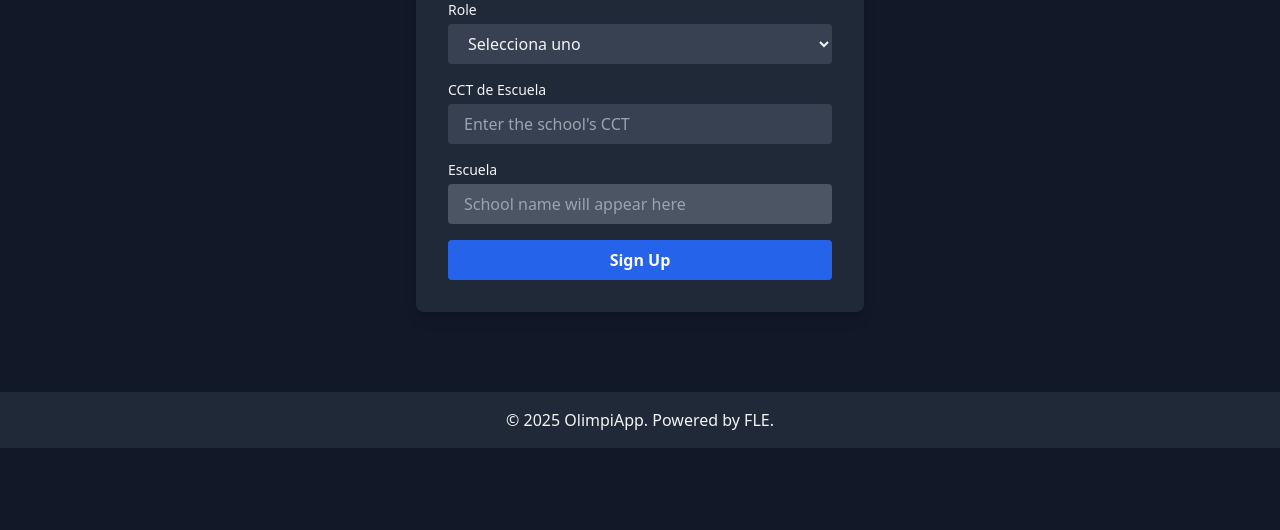
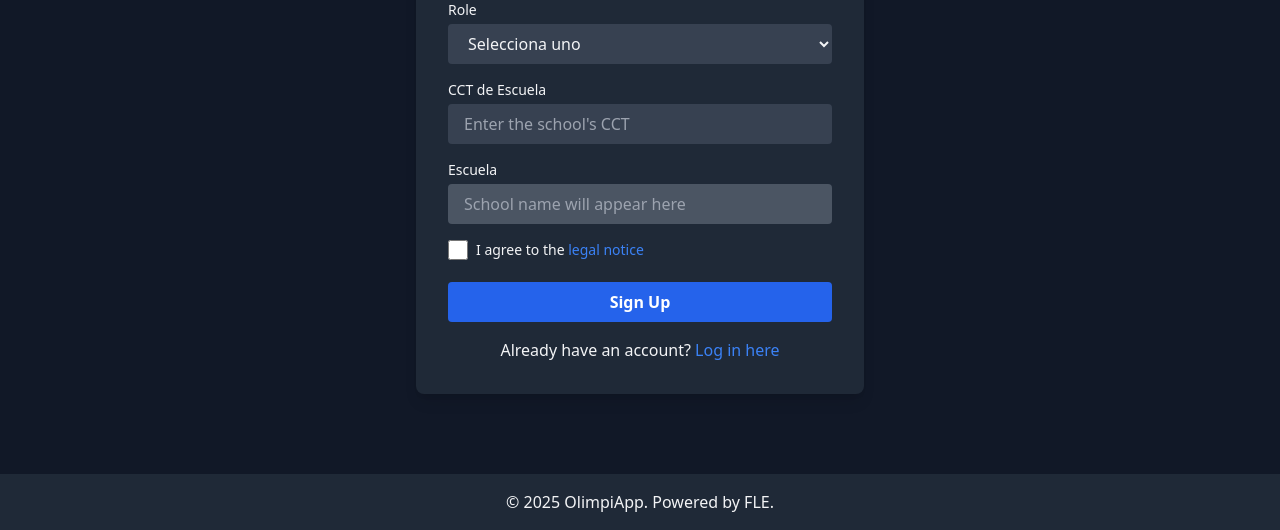
Before and after one commit to ManuNunez/OLIMPIAPP, a Flask app: page /auth/sign-up in a window 1280 px wide. Shown: the part 736-1266 px from the top of the page. Before the commit the page ends 1184 px from the top, so only its background shows below. Run offline with Flask 3, Linux system fonts and the light colour scheme; style sheets or scripts are compiled from the project's sources; parts of the project's set-up code (start-up, migrations or seed data) failed here and were passed over; some libraries are stand-ins or nearby versions.

Commit message:
feat(signup): legal notice checkbox and login link added

```diff
--- a/app/templates/auth/sign_up.html
+++ b/app/templates/auth/sign_up.html
@@ -82,12 +82,21 @@
                 class="w-full px-4 py-2 mt-1 bg-gray-600 text-gray-400 rounded focus:outline-none"
                 placeholder="School name will appear here" />
         </div>
+        <!-- Legal Notice -->
+        <div class="mb-4">
+            <label class="inline-flex items-center">
+            <input type="checkbox" id="legal_notice" name="legal_notice" required
+                class="form-checkbox h-5 w-5 text-blue-600">
+            <span class="ml-2 text-sm">I agree to the <a href="{{ url_for('legal.legal') }}" class="text-blue-500 hover:underline">legal notice</a></span>
+            </label>
+        </div>
         <!-- Submit Button -->
         <button type="submit"
             class="w-full bg-blue-600 hover:bg-blue-700 text-white font-bold py-2 px-4 rounded focus:outline-none focus:ring focus:ring-blue-500">
             Sign Up
         </button>
     </form>
+    <p class="mt-4 text-center">Already have an account? <a href="{{ url_for('auth.login') }}" class="text-blue-500 hover:underline">Log in here</a></p>
 </div>
 
 <script>
```
